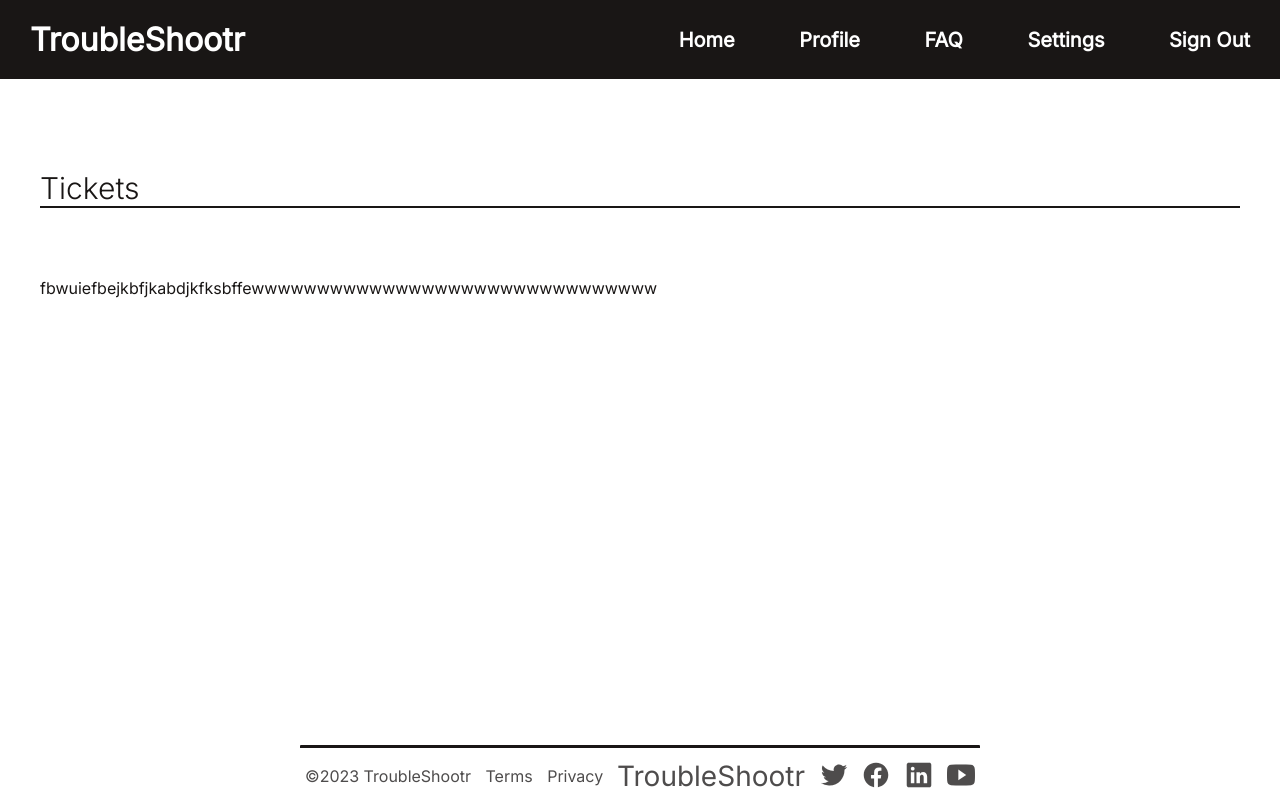
After one commit to diogocs24/LTW-TroubleShootr, a PHP site: page /pages/main_page.php in a window 1280 px wide. The commit adds this page. Run offline with PHP 8.4, Linux system fonts and the light colour scheme.

Commit message:
Added main_page

```diff
--- a/a/drawcommon.php
+++ b/a/drawcommon.php
@@ -137,9 +137,18 @@ function draw_footer(){
 							</div>
 						</form>
 					</div>
+
+					<div>
+						<?php
+						if(isset($_POST['create'])) {
+							echo 'User submitted';
+						}
+						?>
+					</div>
+
 					<div class="form-box register">
 						<h2>Registration</h2>
-						<form action="#">
+						<form method='post' action="/../a/registration.php">
 							<div class="input-box">
 								<span class="icon"><ion-icon name="person"></ion-icon></span>
 								<input type="text" required />
@@ -161,7 +170,7 @@ function draw_footer(){
 									><input type="checkbox" />I agree to the terms & conditions</label
 								>
 							</div>
-							<button type="submit" class="btn">Register</button>
+							<button type="submit" name="create" class="btn">Register</button>
 							<div class="login-register">
 								<p>
 									Already have an account?
--- a/css/style.css
+++ b/css/style.css
@@ -386,13 +385,44 @@ body{
 	color: var(--secondary-color);
 }
 
-#about_text p{
+#about_text p {
 	width: 100%;
 	color: var(--secondary-color);
 	font-size: 20px;
 	font-weight: 300;
 }
 
+/* Main Page */
+
+#main_page {
+	max-width: 1200px;
+	margin: 100px auto;
+	display: flex;
+	margin-top: 70px;
+}
+
+#main_page_text {
+	color: var(--secondary-color);
+}
+
+.main_page_title {
+	margin-bottom: 70px;
+	font-weight: 300;
+	font-size: 30px;
+	width: 1200px;
+	border-bottom: 2px solid var(--secondary-color);
+	color: var(--secondary-color);
+}
+
+#tickets_list {
+	width: 100%;
+}
+
+#tickets_list p {
+	color: var(--secondary-color);
+	font-size: 20px;
+	font-weight: 300;
+}
 
 /* Home Page */
 
--- /dev/null
+++ b/pages/main_page.php
@@ -0,0 +1,51 @@
+<?php declare(restrict_types = 1);
+require_once(__DIR__.'/../a/drawcommon.php');?>
+<!DOCTYPE html>
+<html lang="en">
+	<head>
+		<meta charset="UTF-8" />
+		<meta http-equiv="X-UA-Compatible" content="IE=edge" />
+		<meta name="viewport" content="width=device-width, initial-scale=1.0" />
+		<link rel="stylesheet" href="/../css/style.css" />
+		<title>About Page</title>
+		<script src="/../scripts/script_dark-theme.js"></script>
+	</head>
+
+	<body onload="onload()">
+		<header id="header" class="header">
+			<h2 class="logo"><a href="home_page.php">TroubleShootr</a></h2>
+			<nav class="navigation">
+				<a href="home_page1.php" class="navigation_item">Home</a>
+				<a href="profile_page.php" class="navigation_item">Profile</a>
+				<a href="faq_page.php" class="navigation_item">FAQ</a>
+				<a href="settings_page.php" class="navigation_item">Settings</a>
+				<a href="#" class="navigation_item">Sign Out</a>
+			</nav>
+		</header>
+		<div id="page-container">
+			<main id="main">
+
+                <div id="main_page">
+					<div id="main_page_text">
+						<h1 class="main_page_title">Tickets</h1>
+                        <div class="tickets_list">
+                            <p>fbwuiefbejkbfjkabdjkfksbffewwwwwwwwwwwwwwwwwwwwwwwwwwwwwww</p>
+                        </div>
+					</div>
+				</div>
+
+            </main>
+			<?php draw_footer(); ?>
+
+		</div>
+
+		<script
+			type="module"
+			src="https://unpkg.com/ionicons@7.1.0/dist/ionicons/ionicons.esm.js"
+		></script>
+		<script
+			nomodule
+			src="https://unpkg.com/ionicons@7.1.0/dist/ionicons/ionicons.js"
+		></script>
+	</body>
+</html>
```
Also changed, not shown: other parts of css/style.css (+40 -38 lines). Lines whose indentation alone changed are shown as unchanged.
